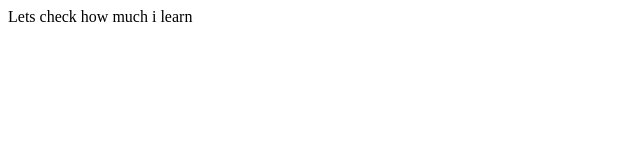
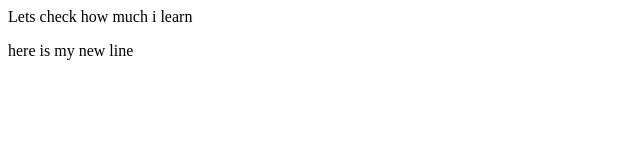
Before and after one commit to Vishal-h-star/checkingRepo, a plain HTML site: page index.html in a window 1280 px wide. Shown: the whole page, without its empty margins (0-640 px from the left). Drawn offline with Linux system fonts and the light colour scheme.

Commit message:
add a new line

```diff
--- a/index.html
+++ b/index.html
@@ -1 +1,2 @@
 <p>Lets check how much i learn</p>
+<p>here is my new  line</p>
```
